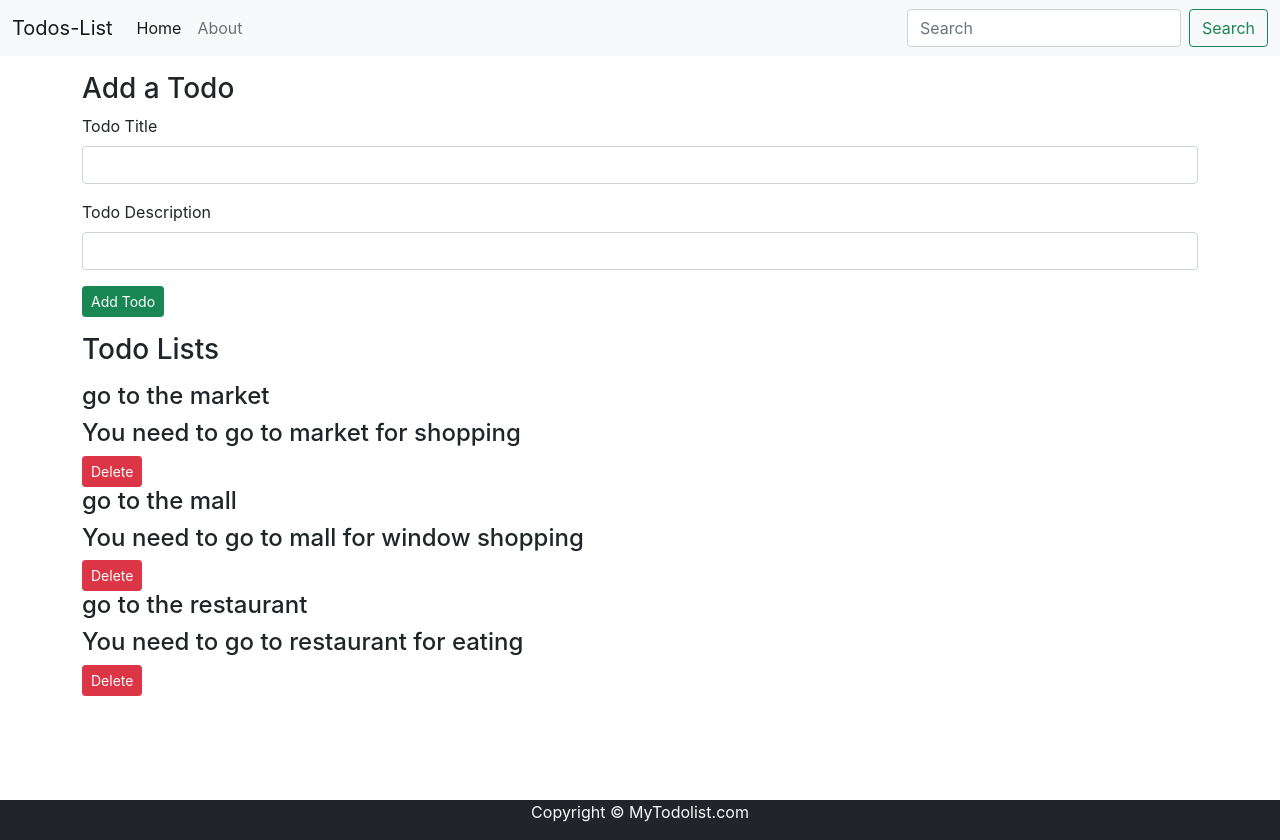
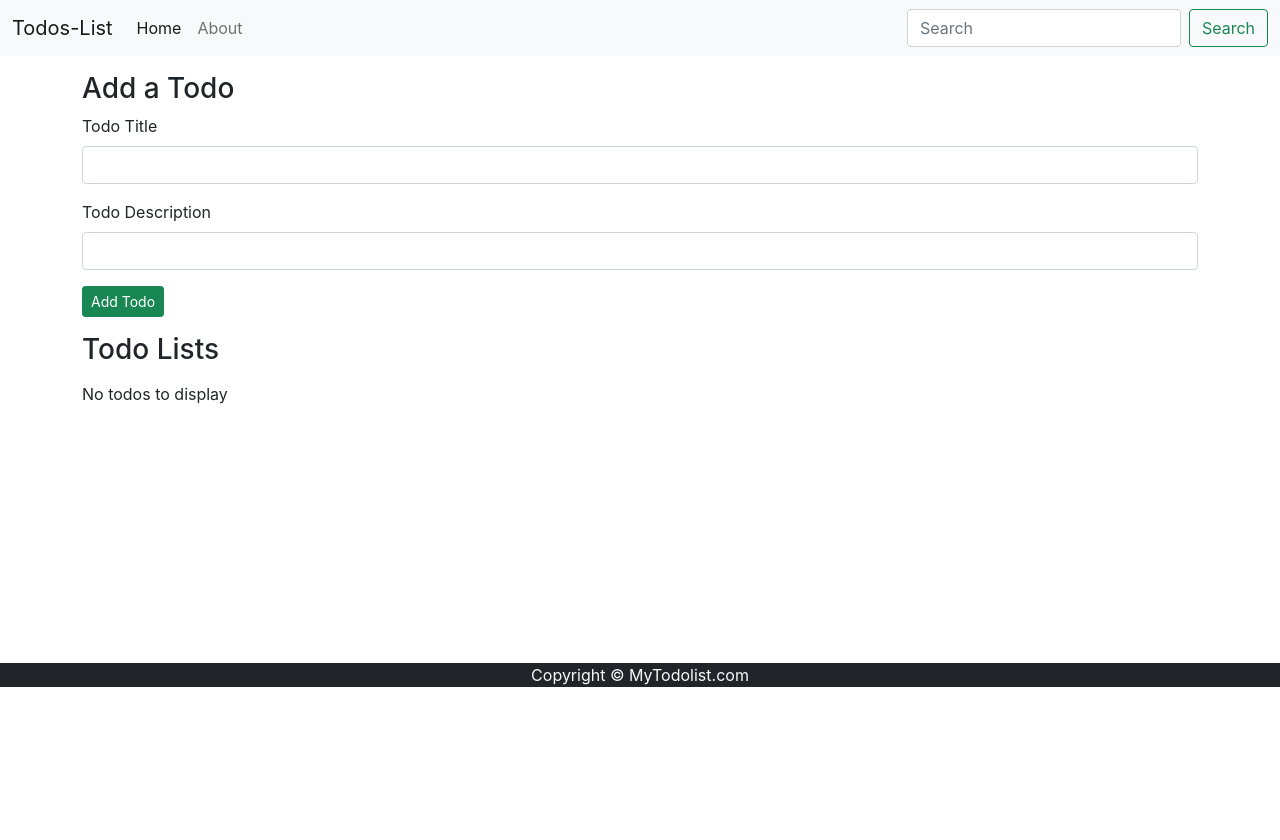
Before and after one commit to Anurag96/React_tutorials, a React (Create React App) app in the folder todos-list/: page / in a window 1280 px wide. After the commit the page ends 800 px from the top, so only its background shows below. Built offline with nearby package versions, Linux system fonts and the light colour scheme.

Commit message:
adding local storage method

```diff
--- a/todos-list/src/App.js
+++ b/todos-list/src/App.js
@@ -2,10 +2,17 @@ import './App.css';
 import Header from "./MyComponents/Header"
 import Todos from "./MyComponents/Todos"
 import {Footer} from "./MyComponents/Footer"
-import React,{useState} from 'react'
+import React,{useState,useEffect} from 'react'
 import {AddTodo} from "./MyComponents/AddTodo"
 
 function App() {
+  let initTodo;
+if( localStorage.getItem("todos")===null){
+  initTodo =[]
+}else{
+  initTodo = JSON.parse(localStorage.getItem("todos"))
+}
+
 
   const onDelete = (todo)=>{
     console.log('You have reached onDelete function',todo)
@@ -13,25 +20,33 @@ function App() {
     setTodos(todos.filter((e)=>{
       return e!==todo;
     }));
+    localStorage.setItem("todos",JSON.stringify(todos))
   }
 
   const addTodo = (title,desc)=>{
     console.log('I\'m adding this todo',title,desc)
-    let sno = todos[todos.length-1].sno+1
-            const myTodo = {
+    let sno;
+    if(todos.length===0){
+      sno = 1;
+    }else{
+      sno = todos[todos.length-1].sno+1
+    }
+
+    const myTodo = {
                 sno   : sno,
                 title : title,
                 desc  : desc
             }
             setTodos([...todos,myTodo])
             console.log(myTodo)
+
   }
 
-  const [todos,setTodos] = useState([
-    {sno:1,title:"go to the market",desc:"You need to go to market for shopping"},
-    {sno:2,title:"go to the mall",desc:"You need to go to mall for window shopping"},
-    {sno:3,title:"go to the restaurant",desc:"You need to go to restaurant for eating"}
-  ]);
+  const [todos,setTodos] = useState(initTodo);
+  useEffect(() => {
+    localStorage.setItem("todos",JSON.stringify(todos))}, [todos])
+
+
 
   return (
     <div>
--- a/todos-list/src/MyComponents/Footer.js
+++ b/todos-list/src/MyComponents/Footer.js
@@ -1,14 +1,9 @@
 import React from 'react'
 
 export const Footer = () => {
-    let footerStyle={
-        position : "absolute",
-        top : "100vh",
-        width: "100%"
-    }
+
     return (
-        <footer className = "bg-dark text-light"
-        style={footerStyle}>
+        <footer className = "bg-dark text-light">
          <p className = "text-center">
           Copyright &copy; MyTodolist.com
        </p>
--- a/todos-list/src/MyComponents/Todos.js
+++ b/todos-list/src/MyComponents/Todos.js
@@ -2,13 +2,18 @@ import React from 'react'
 import {Todoitems} from './Todoitems'
 
 const Todos = (props) => {
+
+    let footerStyle={
+        minHeight:"40vh",
+        margin: "10px auto",
+    }
     return (
-        <div className="container">
+        <div className="container" style={footerStyle}>
             <h3 className="my-3">Todo Lists</h3>
             {
                 props.todos.length===0?"No todos to display":
             props.todos.map((todo)=>{
-                return <Todoitems todo={todo} key={todo.sno} onDelete={props.onDelete}/>
+                return (<><hr/><Todoitems todo={todo} key={todo.sno} onDelete={props.onDelete}/></>)
             }
             )
          }
```
